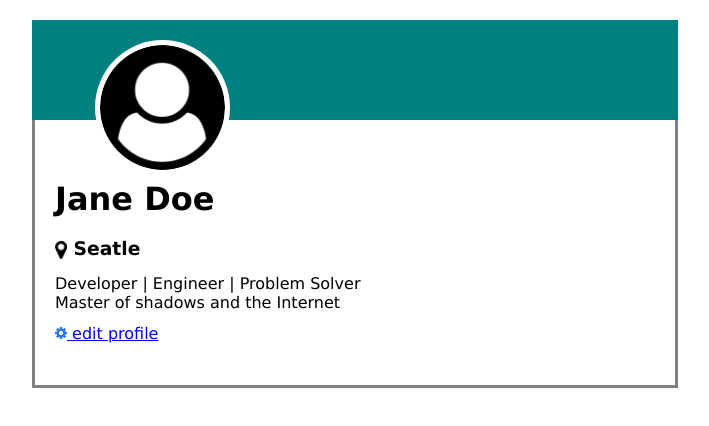
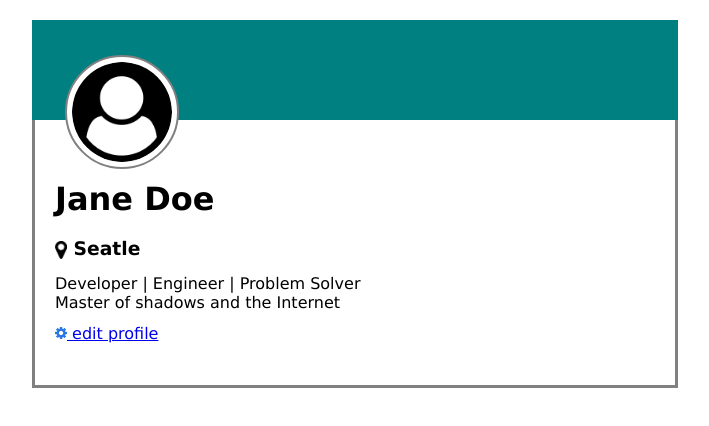
Before and after one commit to btschu/User_Card, a plain HTML site: page index.html in a window 1280 px wide. Shown: the whole page, without its empty margins (285-994 px from the left). Drawn offline with Linux system fonts and the light colour scheme.

Commit message:
added missing border to profile pic

```diff
--- a/style.css
+++ b/style.css
@@ -14,11 +14,12 @@
 
 #prof_pic {
     border-radius: 50%;
-    background-color: #fff;
-    height: 125px;
+    background-color: white;
+    height: 100px;
     padding: 5px;
-    margin-top: 20px;
-    margin-left: 40px;
+    margin-top: 35px;
+    margin-left: 10px;
+    border: 2px solid gray;
 }
 
 #card {
```
